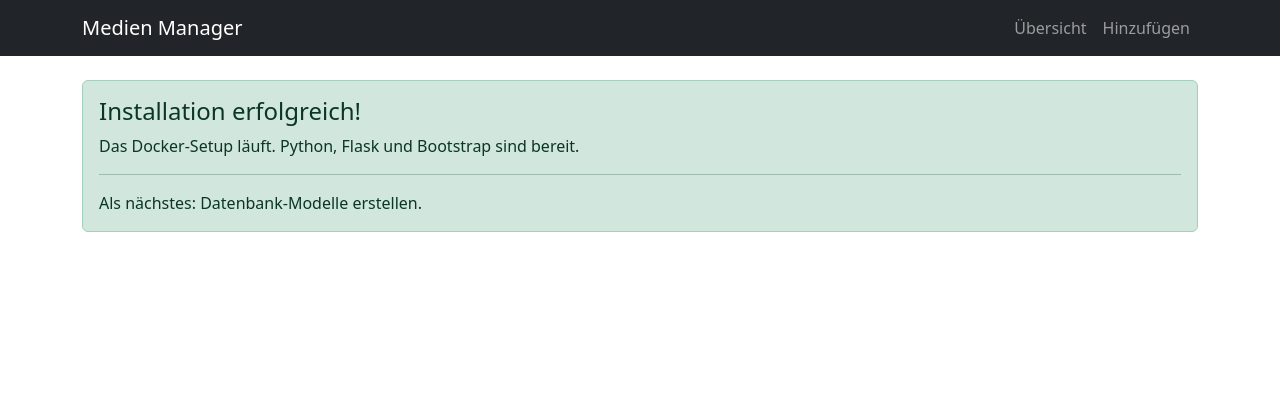
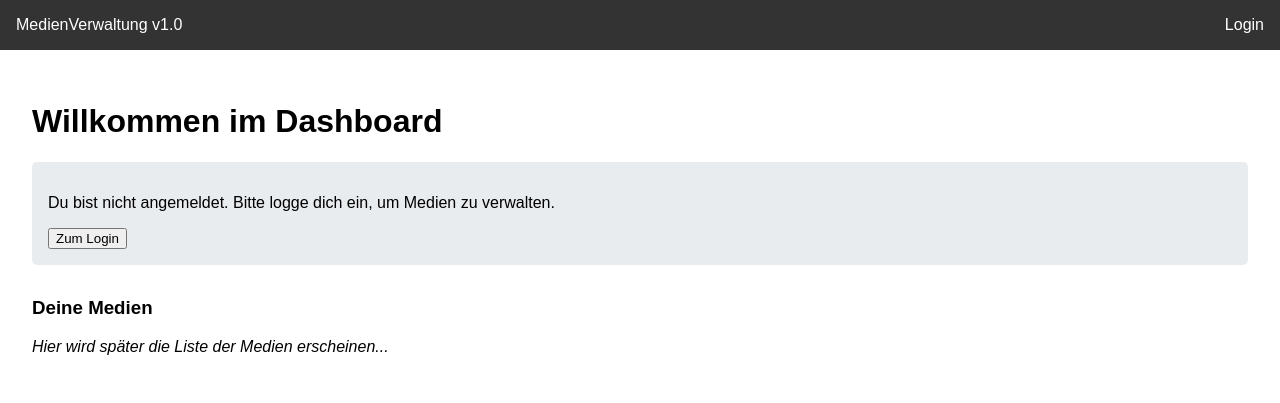
Before and after one commit to Jkeil78/medienverwaltung, a Flask app: page / in a window 1280 px wide. Shown: the top 403 px of the page. Run offline with Flask 3, Linux system fonts and the light colour scheme.

Commit message:
Login-Basis

```diff
--- a/app.py
+++ b/app.py
@@ -1,20 +1,76 @@
 import os
-from flask import Flask, render_template
+from flask import Flask, render_template, redirect, url_for, flash, request
 from flask_sqlalchemy import SQLAlchemy
+from flask_login import LoginManager, UserMixin, login_user, login_required, logout_user, current_user
+from werkzeug.security import generate_password_hash, check_password_hash
 
 app = Flask(__name__)
 
-# Konfiguration
-# Die Datenbank wird im Ordner 'instance' gespeichert
+# -- KONFIGURATION --
 app.config['SQLALCHEMY_DATABASE_URI'] = 'sqlite:///medien.db'
 app.config['SQLALCHEMY_TRACK_MODIFICATIONS'] = False
-app.config['SECRET_KEY'] = 'dev-key-bitte-aendern'
+app.config['SECRET_KEY'] = 'dev-key-bitte-aendern' # In Produktion unbedingt ändern!
 
-# Datenbank Initialisierung
+# -- EXTENSIONS INIT --
 db = SQLAlchemy(app)
+login_manager = LoginManager()
+login_manager.init_app(app)
+login_manager.login_view = 'login' # Wohin wird man geleitet, wenn man nicht eingeloggt ist?
 
-# -- DATENBANK MODELLE (Platzhalter) --
-# Hier definieren wir gleich im nächsten Schritt die Tabellen
+# -- DATENBANK MODELLE --
+
+class Role(db.Model):
+    id = db.Column(db.Integer, primary_key=True)
+    name = db.Column(db.String(50), unique=True)
+    # Beziehung zu Usern (One-to-Many)
+    users = db.relationship('User', backref='role', lazy='dynamic')
+
+    def __repr__(self):
+        return f'<Role {self.name}>'
+
+class User(UserMixin, db.Model):
+    id = db.Column(db.Integer, primary_key=True)
+    username = db.Column(db.String(150), unique=True, nullable=False)
+    password_hash = db.Column(db.String(200), nullable=False)
+    role_id = db.Column(db.Integer, db.ForeignKey('role.id'))
+
+    def set_password(self, password):
+        """Erstellt einen sicheren Hash aus dem Passwort."""
+        self.password_hash = generate_password_hash(password)
+
+    def check_password(self, password):
+        """Prüft, ob das Passwort zum Hash passt."""
+        return check_password_hash(self.password_hash, password)
+
+    def has_role(self, role_name):
+        """Hilfsfunktion für RBAC: Prüft, ob der User eine bestimmte Rolle hat."""
+        if self.role is None:
+            return False
+        return self.role.name == role_name
+
+# -- LOGIN MANAGER LOADER --
+@login_manager.user_loader
+def load_user(user_id):
+    return User.query.get(int(user_id))
+
+# -- HILFSFUNKTIONEN (SETUP) --
+def create_initial_data():
+    """Erstellt Standard-Rollen und einen Admin-User, falls noch nicht vorhanden."""
+    # Rollen anlegen
+    if not Role.query.filter_by(name='Admin').first():
+        db.session.add(Role(name='Admin'))
+        db.session.add(Role(name='User'))
+        db.session.commit()
+        print("Standard-Rollen erstellt.")
+
+    # Admin User anlegen
+    if not User.query.filter_by(username='admin').first():
+        admin_role = Role.query.filter_by(name='Admin').first()
+        admin = User(username='admin', role=admin_role)
+        admin.set_password('admin123') # Initiales Passwort
+        db.session.add(admin)
+        db.session.commit()
+        print("User 'admin' mit Passwort 'admin123' erstellt.")
 
 # -- ROUTEN --
 
@@ -22,11 +78,43 @@ db = SQLAlchemy(app)
 def index():
     return render_template('index.html')
 
+@app.route('/login', methods=['GET', 'POST'])
+def login():
+    if current_user.is_authenticated:
+        return redirect(url_for('index'))
+
+    if request.method == 'POST':
+        username = request.form.get('username')
+        password = request.form.get('password')
+
+        user = User.query.filter_by(username=username).first()
+
+        if user and user.check_password(password):
+            login_user(user)
+            return redirect(url_for('index'))
+        else:
+            flash('Login fehlgeschlagen. Bitte Daten prüfen.')
+
+    return render_template('login.html')
+
+@app.route('/logout')
+@login_required
+def logout():
+    logout_user()
+    return redirect(url_for('login'))
+
+# Beispiel für eine geschützte Route (RBAC)
+@app.route('/admin')
+@login_required
+def admin_panel():
+    if not current_user.has_role('Admin'):
+        return "Zugriff verweigert: Nur für Admins!", 403
+    return "Willkommen im Admin-Bereich"
+
 # -- START --
 if __name__ == '__main__':
-    # Erstellt die Datenbank Tabellen, falls sie nicht existieren
     with app.app_context():
         db.create_all()
+        create_initial_data() # Initialisiert Daten beim Start
 
-    # Startet den Server, erreichbar unter 0.0.0.0 (für Docker wichtig)
     app.run(host='0.0.0.0', port=5000, debug=True)
--- a/requirements.txt
+++ b/requirements.txt
@@ -1,5 +1,6 @@
 Flask==3.0.0
 Flask-SQLAlchemy==3.1.1
+Flask-Login==0.6.3
 requests==2.31.0
 python-barcode==0.15.1
 Pillow==10.1.0
--- a/templates/index.html
+++ b/templates/index.html
@@ -1,10 +1,55 @@
-{% extends 'base.html' %}
+<!DOCTYPE html>
+<html lang="de">
+<head>
+    <meta charset="UTF-8">
+    <meta name="viewport" content="width=device-width, initial-scale=1.0">
+    <title>Medienverwaltung</title>
+    <style>
+        body { font-family: sans-serif; margin: 0; padding: 0; }
+        header { background-color: #333; color: white; padding: 1rem; display: flex; justify-content: space-between; align-items: center; }
+        nav a { color: white; text-decoration: none; margin-left: 15px; }
+        .container { padding: 2rem; }
+        .status-box { background-color: #e9ecef; padding: 1rem; border-radius: 5px; margin-bottom: 2rem; }
+        .role-badge { background-color: #28a745; color: white; padding: 2px 6px; border-radius: 4px; font-size: 0.8em; }
+    </style>
+</head>
+<body>
 
-{% block content %}
-<div class="alert alert-success" role="alert">
-  <h4 class="alert-heading">Installation erfolgreich!</h4>
-  <p>Das Docker-Setup läuft. Python, Flask und Bootstrap sind bereit.</p>
-  <hr>
-  <p class="mb-0">Als nächstes: Datenbank-Modelle erstellen.</p>
+<header>
+    <div class="logo">MedienVerwaltung v1.0</div>
+    <nav>
+        {% if current_user.is_authenticated %}
+            <span>Angemeldet als: <strong>{{ current_user.username }}</strong></span>
+            <a href="{{ url_for('logout') }}">Logout</a>
+        {% else %}
+            <a href="{{ url_for('login') }}">Login</a>
+        {% endif %}
+    </nav>
+</header>
+
+<div class="container">
+    <h1>Willkommen im Dashboard</h1>
+
+    <div class="status-box">
+        {% if current_user.is_authenticated %}
+            <p>Du bist erfolgreich eingeloggt.</p>
+            <p>Deine Rolle: <span class="role-badge">{{ current_user.role.name }}</span></p>
+
+            {% if current_user.has_role('Admin') %}
+                <hr>
+                <p><strong>Admin-Optionen:</strong></p>
+                <a href="/admin">Zum Admin-Bereich</a>
+            {% endif %}
+
+        {% else %}
+            <p>Du bist nicht angemeldet. Bitte logge dich ein, um Medien zu verwalten.</p>
+            <a href="{{ url_for('login') }}"><button>Zum Login</button></a>
+        {% endif %}
+    </div>
+
+    <h3>Deine Medien</h3>
+    <p><em>Hier wird später die Liste der Medien erscheinen...</em></p>
 </div>
-{% endblock %}
+
+</body>
+</html>
```
Also changed, not shown: templates/login.html (added, +47 -0 lines).
